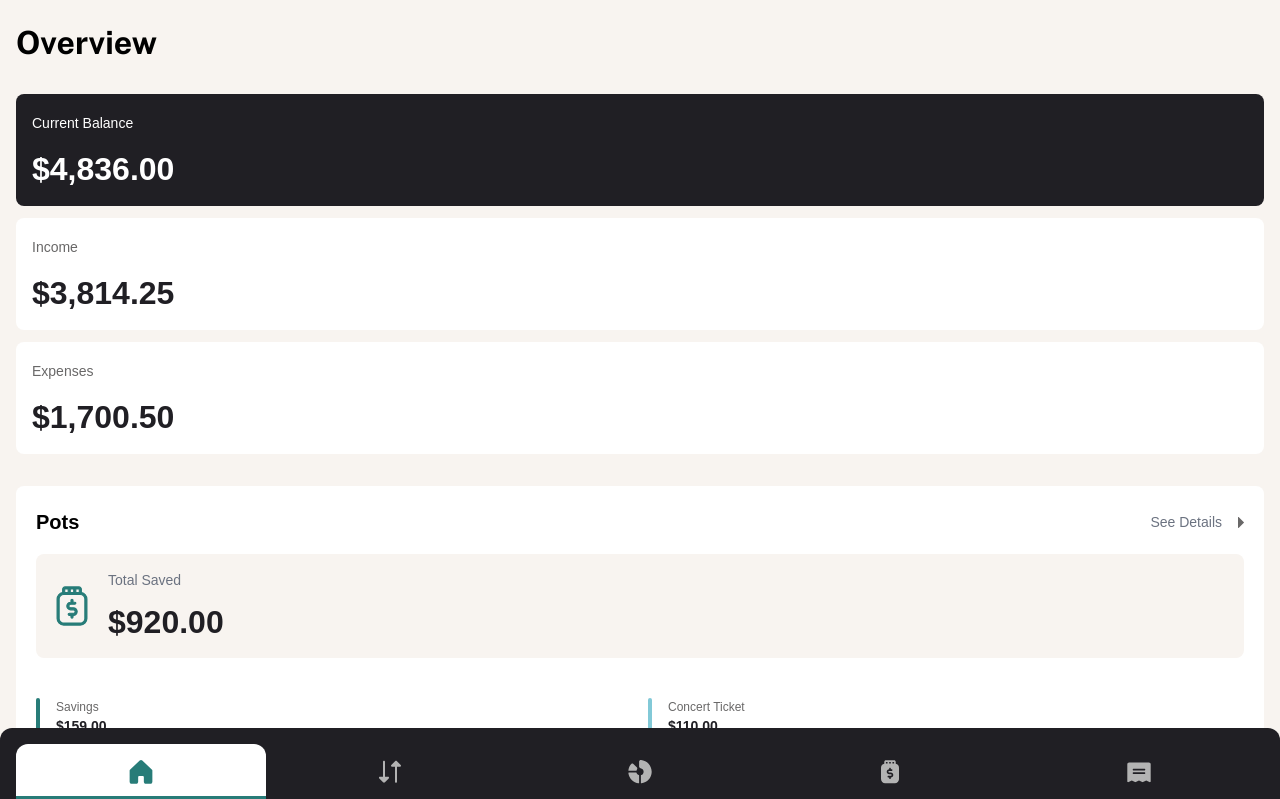
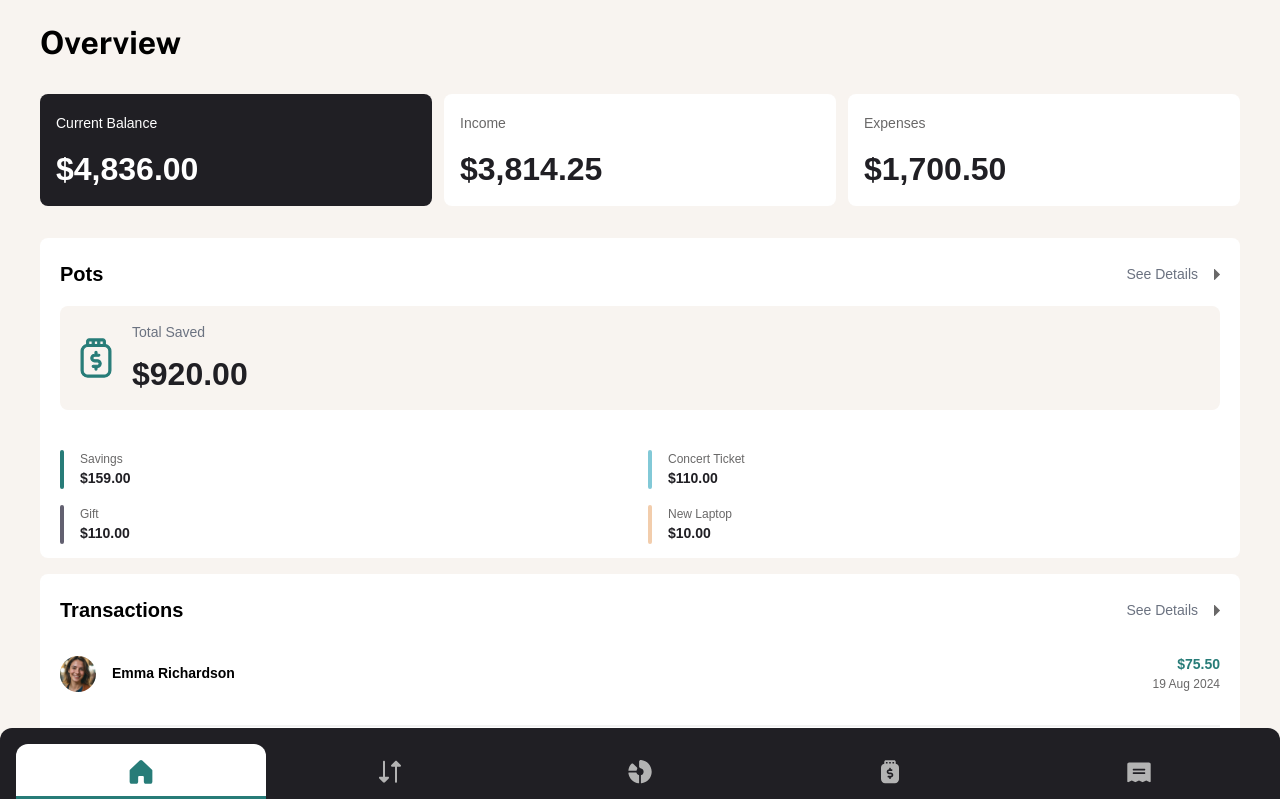
Before and after one commit to djneill/money-guardian, a Next.js app: page / in a window 1280 px wide. Shown: the top 799 px of the page. Built offline with nearby package versions, Linux system fonts and the light colour scheme.

Commit message:
adjust tailwind for tablet & desktop

```diff
--- a/src/app/components/OverviewCurrentBalance.tsx
+++ b/src/app/components/OverviewCurrentBalance.tsx
@@ -4,18 +4,18 @@ import { currencyFormat } from '@/utils/currencyFormatter';
 
 export default function OverviewCurrentBalance() {
     return (
-        <div>
-            <div className='flex flex-col bg-grey-900 text-white w-full h-28 rounded-lg justify-center gap-4 px-4 mt-8'>
+        <div className='flex flex-col sm:flex-row items-center sm:my-8 sm:gap-3'>
+            <div className='flex flex-col bg-grey-900 text-white w-full h-28 rounded-lg justify-center gap-4 px-4 mt-8 sm:mt-0'>
                 <p className='text-preset-4'>Current Balance</p>
                 <p className='text-preset-1'>{currencyFormat(data.balance.current)}</p>
             </div>
 
-            <div className="flex flex-col bg-white w-full h-28 rounded-lg justify-center gap-4 px-4 mt-3">
+            <div className="flex flex-col bg-white w-full h-28 rounded-lg justify-center gap-4 px-4 mt-3 sm:mt-0">
                 <p className="text-preset-4 text-grey-500">Income</p>
                 <p className='text-preset-1 text-grey-900'>{currencyFormat(data.balance.income)}</p>
             </div>
 
-            <div className="flex flex-col bg-white w-full h-28 rounded-lg justify-center gap-4 px-4 mt-3">
+            <div className="flex flex-col bg-white w-full h-28 rounded-lg justify-center gap-4 px-4 mt-3 sm:mt-0">
                 <p className="text-preset-4 text-grey-500">Expenses</p>
                 <p className='text-preset-1 text-grey-900'>{currencyFormat(data.balance.expenses)}</p>
             </div>
--- a/src/app/page.tsx
+++ b/src/app/page.tsx
@@ -9,7 +9,7 @@ import OverviewRecurringBills from "./components/OverviewRecurringBills";
 export default function Home() {
   return (
     <main>
-      <div className="mx-4 my-6 pb-8 mb-12">
+      <div className="mx-4 sm:mx-10 my-6 pb-8 mb-12">
         <HeaderTitle />
         <OverviewCurrentBalance />
         <OverviewPots />
```
